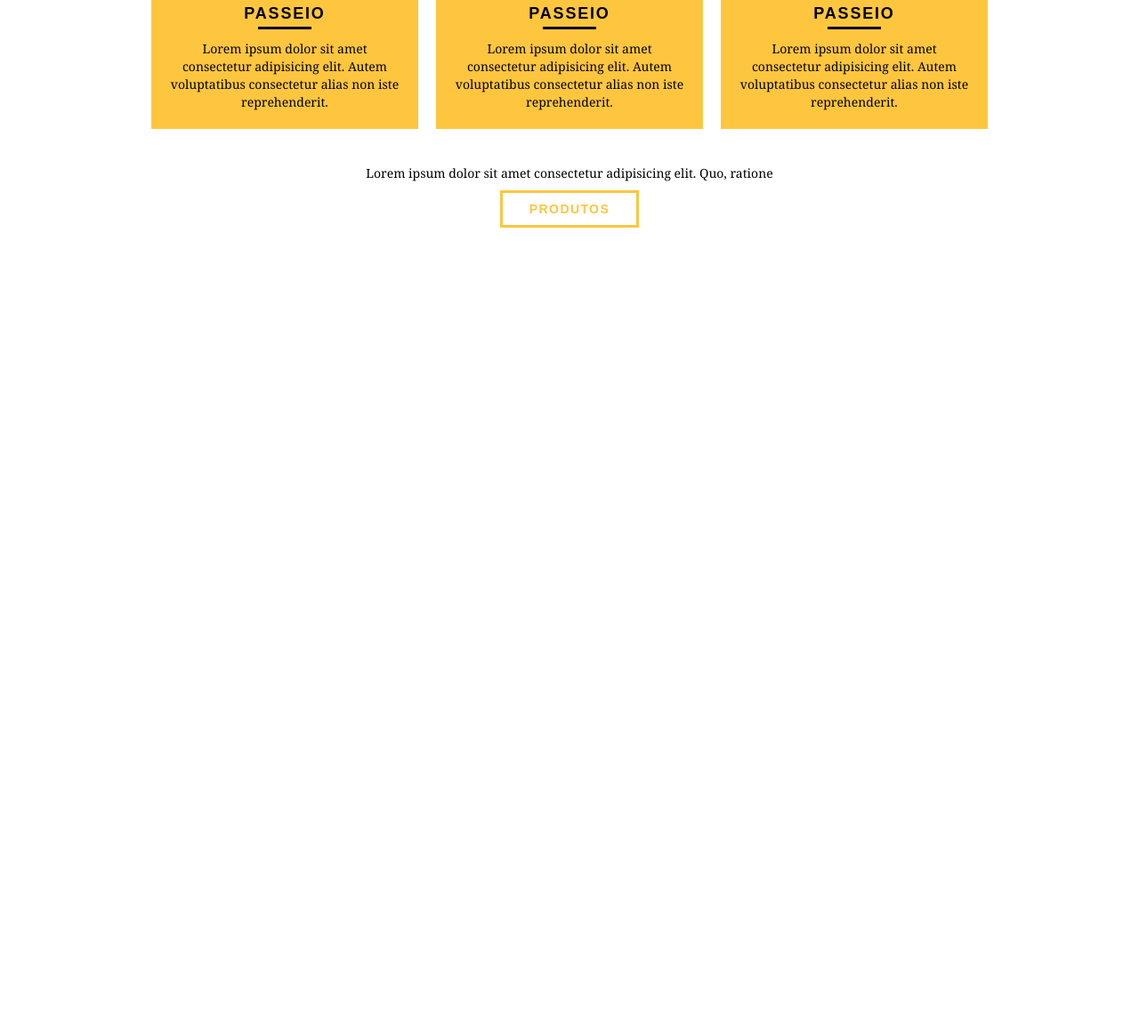
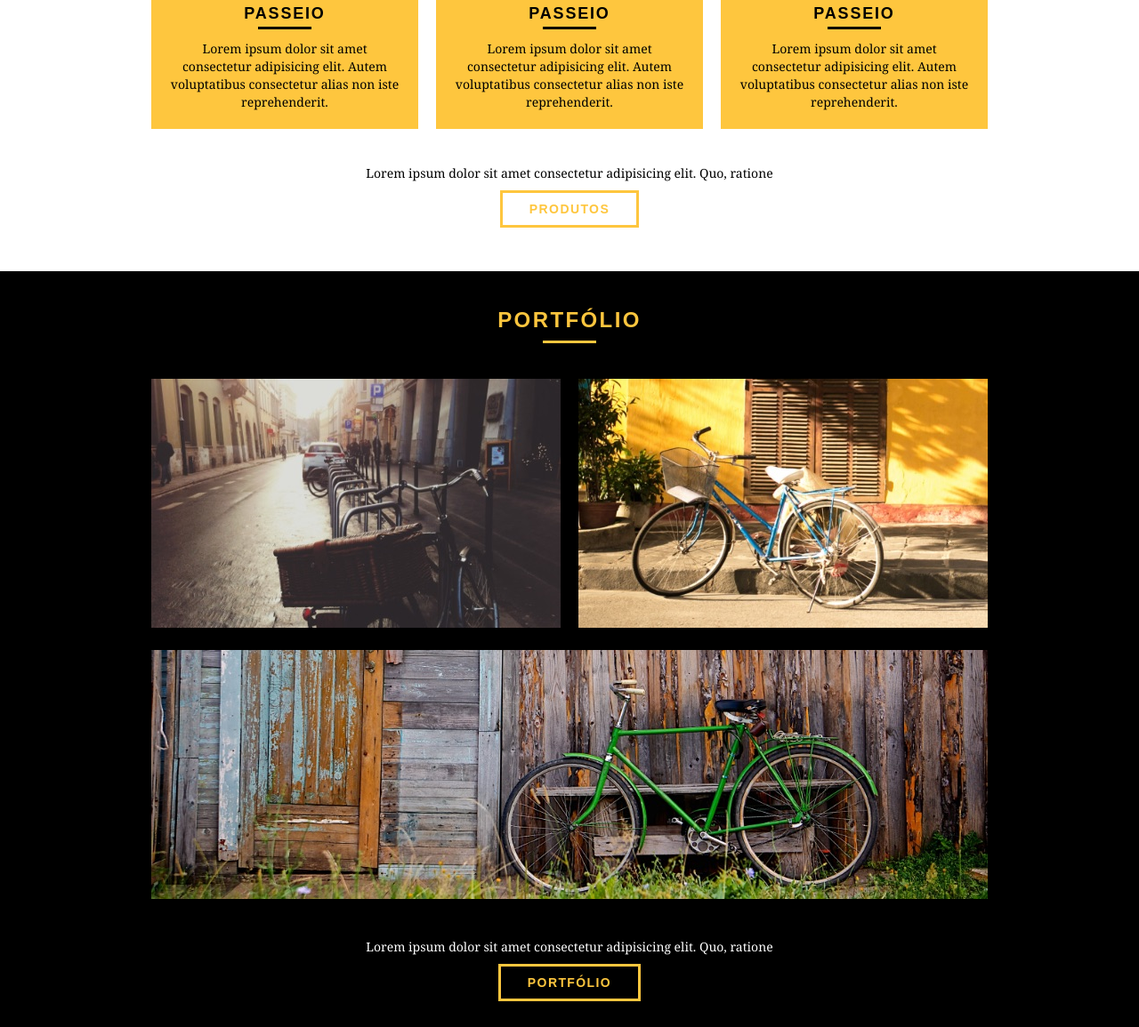
Before and after one commit to RobsonAguiarArts/bickcraft, a plain HTML site: page web/index.html in a window 1280 px wide. Shown: the part 877-2032 px from the top of the page at 89% size. Before the commit the page ends 1182 px from the top, so only its background shows below. Drawn offline with Linux system fonts and the light colour scheme.

Commit message:
Codificada a parte de Portfólio (Home)

```diff
--- a/web/css/style.css
+++ b/web/css/style.css
@@ -154,3 +154,21 @@ p {
 .call p {
   margin-bottom: 20px;
 }
+/* Portfólio */
+.portfolio {
+  width: 100%;
+  background: #000;
+  padding: 40px 0;
+}
+.portfolio .subtitulo {
+  color: #fec63e;
+}
+.portfolio .subtitulo:after {
+  background: #fec63e;
+}
+.portfolio_lista li:last-child {
+  margin-top: 20px;
+}
+.portfolio .call p {
+  color: #fff;
+}
--- a/web/index.html
+++ b/web/index.html
@@ -70,9 +70,22 @@
       <p>Lorem ipsum dolor sit amet consectetur adipisicing elit. Quo, ratione</p>
       <a href="produtos.html" class="btn btn_preto">Produtos</a>
     </div>
-
   </section>
-
+  <!-- Fim produtos -->
+  <section class="portfolio">
+    <div class="container">
+      <h2 class="subtitulo">Portfólio</h2>
+      <ul class="portfolio_lista">
+        <li class="grid-8"><img src="img/portfolio/retro.jpg" alt="Bicicleta Retrô"></li>
+        <li class="grid-8"><img src="img/portfolio/passeio.jpg" alt="Bicicleta Passeio"></li>
+        <li class="grid-16"><img src="img/portfolio/esporte.jpg" alt="Bicicleta Esporte"></li>
+      </ul>
+      <div class="call">
+        <p>Lorem ipsum dolor sit amet consectetur adipisicing elit. Quo, ratione</p>
+        <a href="portfolio.html" class="btn ">Portfólio</a>
+      </div>
+    </div>
+  </section>
 </body>
 
 </html>
```
